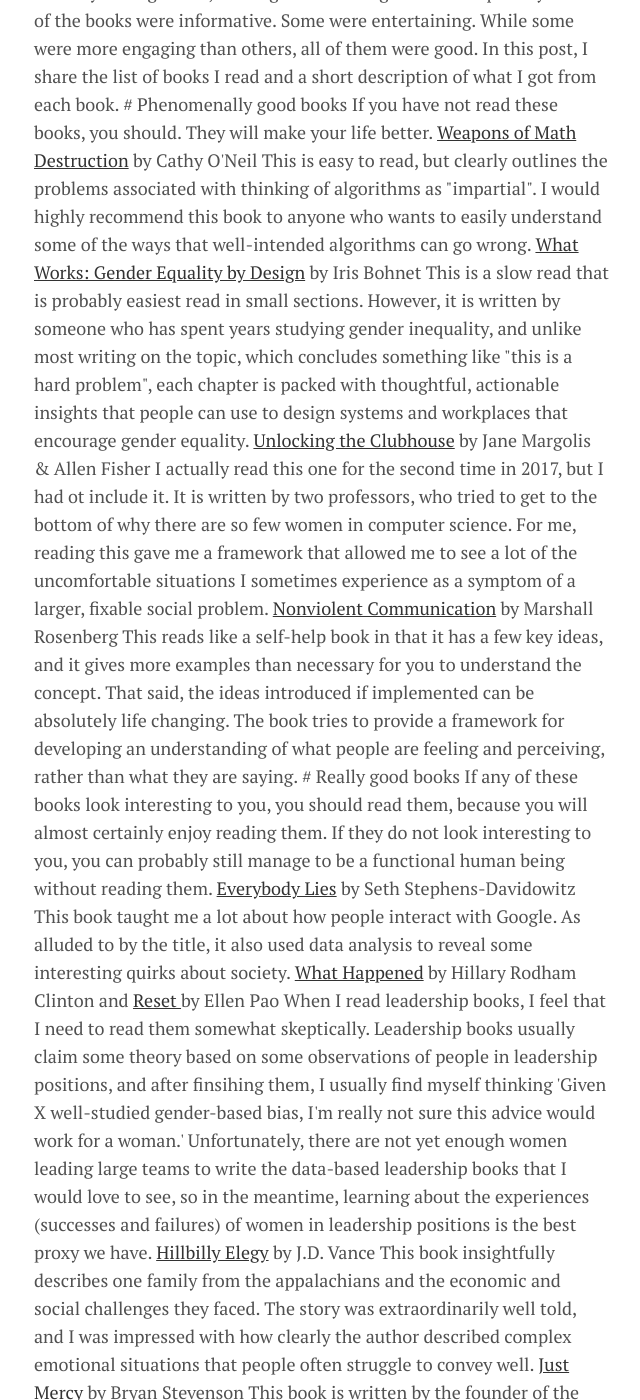
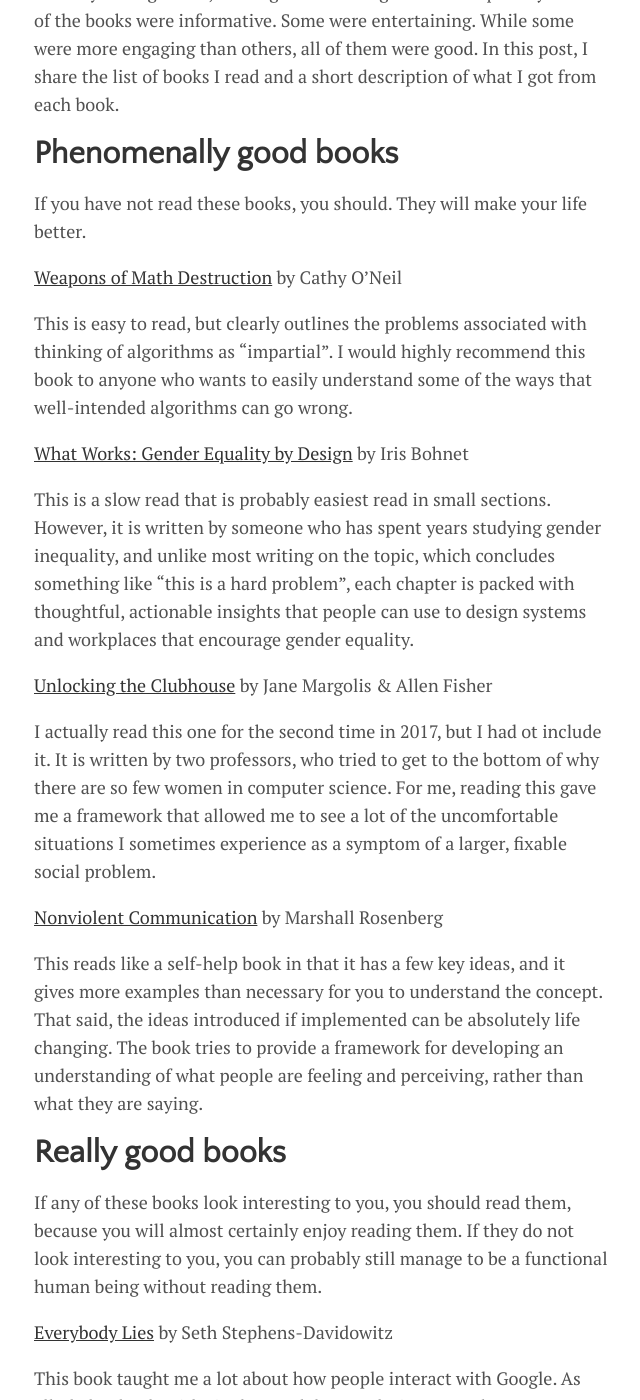
Before and after one commit to dhanus/dhanus.github.io, a Jekyll site: the page built from _posts/2018-03-13-books.markdown, in a window 1280 px wide and 1400 px high, scrolled down 439 px. Shown: the whole window, without its empty margins (318-958 px from the left). Built offline with Jekyll 4.4.1, drawn with Linux system fonts in a browser that asks for light colours; nearby versions of some CDN libraries; some of the changed text lies outside the part shown.

Commit message:
fix formatting

```diff
--- a/_posts/2018-03-13-books.markdown
+++ b/_posts/2018-03-13-books.markdown
@@ -11,7 +11,7 @@ image:
   creditlink: "https://books.google.com/"
 ---
 
-<p class="intro"><span class="dropcap">P</span>artway through 2017, I set a goal of reading for an hour per day. Some of the books were informative. Some were entertaining. While some were more engaging than others, all of them were good. In this post, I share the list of books I read and a short description of what I got from each book.
+<p class="intro"><span class="dropcap">P</span>artway through 2017, I set a goal of reading for an hour per day. Some of the books were informative. Some were entertaining. While some were more engaging than others, all of them were good. In this post, I share the list of books I read and a short description of what I got from each book.</p>
 
 # Phenomenally good books
 
```
